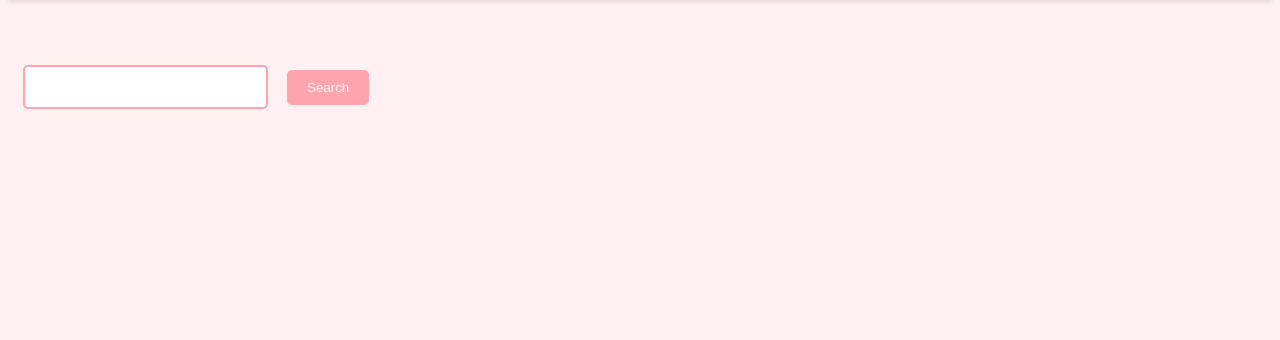
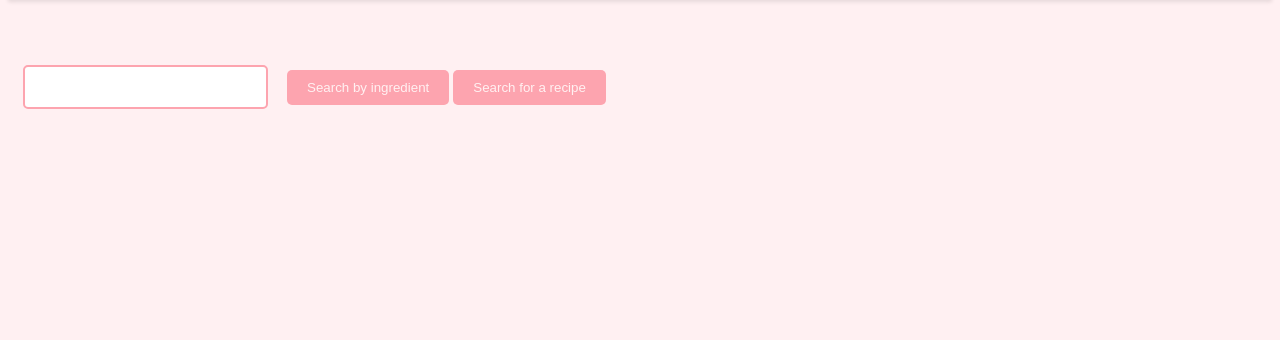
Before and after one commit to nourhan031/recipe-finder, a Python web app: template templates/recipes/recipe_search.html in a window 1280 px wide. Shown: the part 105-445 px from the top of the page. Run offline with Jinja, Linux system fonts and the light colour scheme; the template is opened without the code that fills it, so the values that code supplies are empty.

Commit message:
added 2 separate search buttons, one for ingredients and another for recipes

```diff
--- a/static/scripts/search.js
+++ b/static/scripts/search.js
@@ -1,22 +1,25 @@
 let search_inp = document.getElementById("search_tag");
 let search_ptn = document.getElementById("ptn_tag");
+let search_recipe = document.getElementById("ptn_recipe");
 let target = "";
 let flag = false;
 target = target.toLowerCase();
 
-function check(recipeData) {
+function check(recipeData, searchType) {
     let name = recipeData.recipeName.split(" ");
     let word = "";
-    name.forEach(element => {
+    if (searchType === "recipe") {
+        name.forEach(element => {
         word = element.toLowerCase();
         if (target == word) {
             flag = true;
         }
     });
-
+    }
 
     let ings = recipeData.ingredients;
-    ings.forEach(element => {
+    if (searchType === "ingredient") {
+        ings.forEach(element => {
         let words = element.split(" ");
         words.forEach(element => {
             word = element.toLowerCase();
@@ -35,7 +38,7 @@ function check(recipeData) {
         });
     });
 }
-
+}
 
 
 search_ptn.onclick = function () {
@@ -52,7 +55,7 @@ search_ptn.onclick = function () {
             if (recipeData) {
                 if (recipeData.href && recipeData.href !== '') {
                     flag = false;
-                    check(recipeData);
+                    check(recipeData, "ingredient");
                     if (flag) {
                         const recipeDiv = createrecipeElement(recipeData);
                         recipesList.appendChild(recipeDiv);
@@ -63,6 +66,31 @@ search_ptn.onclick = function () {
     }
 }
 
+
+search_recipe.onclick = function(){
+    const recipesList = document.getElementById("recipes-container");
+    const recipes = JSON.parse(localStorage.getItem("recipes")) || [];
+
+    recipesList.replaceChildren();
+
+    target = search_inp.value;
+    target = target.toLowerCase();
+
+    if (recipesList && recipes) {
+        recipes.forEach((recipeData) => {
+            if (recipeData) {
+                if (recipeData.href && recipeData.href !== '') {
+                    flag = false;
+                    check(recipeData, "recipe");
+                    if (flag) {
+                        const recipeDiv = createrecipeElement(recipeData);
+                        recipesList.appendChild(recipeDiv);
+                    }
+                }
+            }
+        });
+    }
+}
 
 
 function handleRecipeClick(recipeId) {
--- a/templates/recipes/recipe_search.html
+++ b/templates/recipes/recipe_search.html
@@ -32,7 +32,7 @@
       }
 
 
-    #ptn_tag {
+    #ptn_tag, #ptn_recipe {
       background-color: #fda4af;
       color: #fff1f2;
       padding: 10px 20px;
@@ -81,7 +81,8 @@
 </nav>
 </header>
 <input type="text"  id="search_tag">
-<button id="ptn_tag">Search </button>
+<button id="ptn_tag">Search by ingredient</button>
+<button id="ptn_recipe">Search for a recipe</button>
        <div id="recipes-container"></div>
        <footer>© 2024 Recipe Finder. All rights reserved.</footer>
        <script>
```
